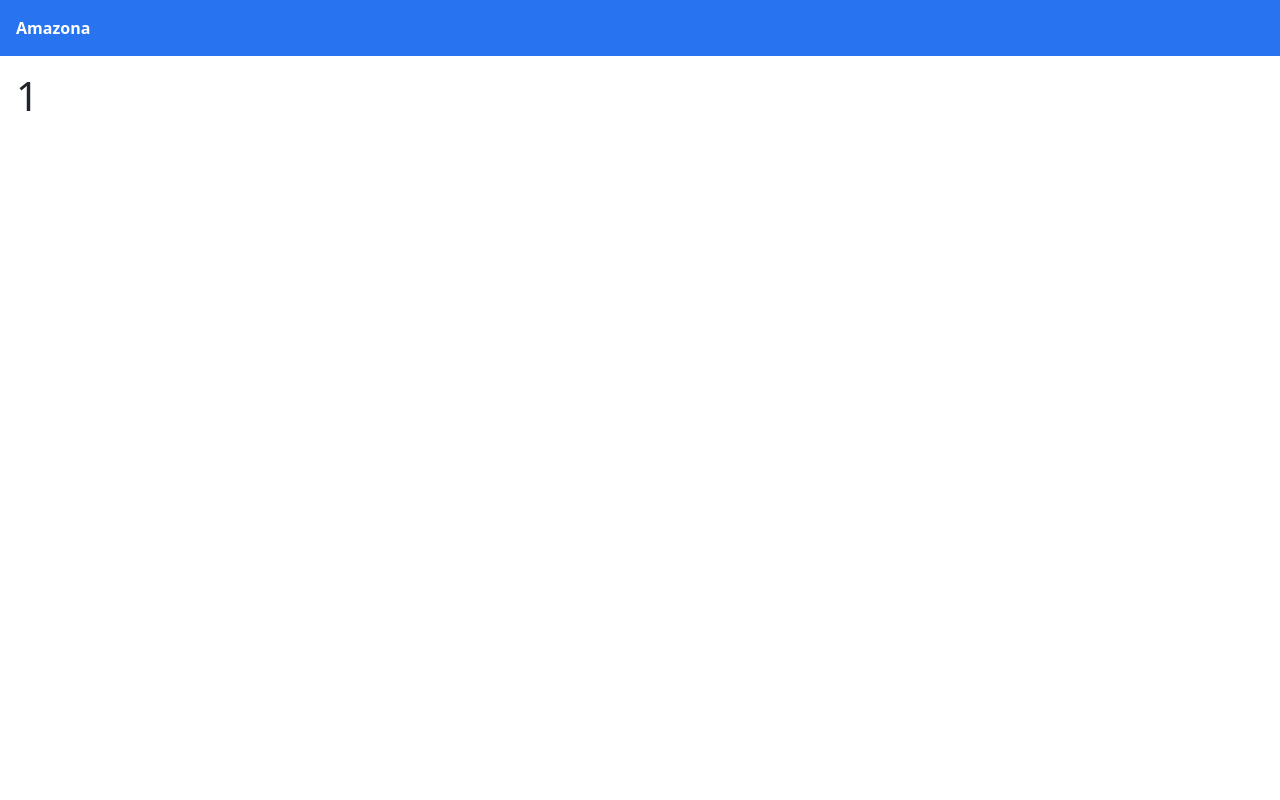
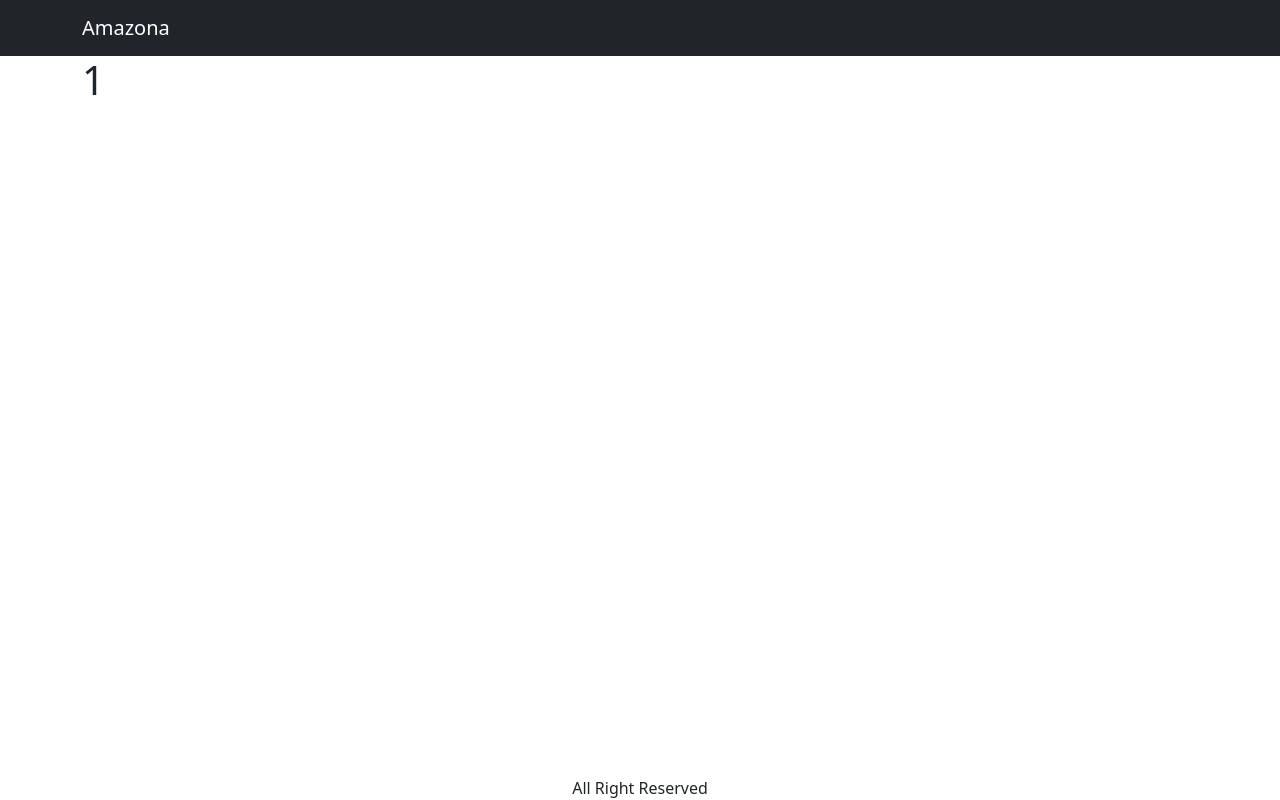
Before and after one commit to tokasravi9000/mern-amazona, a React (Create React App) app in the folder frontend/: page /product/1 in a window 1280 px wide. Built offline with nearby package versions, Linux system fonts and the light colour scheme.

Commit message:
Add bootstrap UI Framework

```diff
--- a/frontend/package.json
+++ b/frontend/package.json
@@ -10,10 +10,11 @@
     "axios": "^0.27.2",
     "bootstrap": "^5.2.1",
     "react": "^18.2.0",
+    "react-bootstrap": "^2.5.0",
     "react-dom": "^18.2.0",
+    "react-router-bootstrap": "^0.26.2",
     "react-router-dom": "^6.3.0",
-    "react-scripts": "5.0.1",
-    "use-reducer-logger": "^1.0.2",
+    "react-scripts": "^2.1.3",
     "web-vitals": "^2.1.4"
   },
   "scripts": {
--- a/frontend/src/App.js
+++ b/frontend/src/App.js
@@ -1,21 +1,36 @@
+import React from "react";
 import "./App.css";
 import { BrowserRouter, Routes, Route, Link } from "react-router-dom";
 import HomeScreen from "./screens/HomeScreen";
 import ProductScreen from "./screens/ProductScreen";
+import Navbar from "react-bootstrap/Navbar";
+import Container from "react-bootstrap/Container";
+import { LinkContainer } from "react-router-bootstrap";
 
 function App() {
   return (
     <BrowserRouter>
-      <div className="App">
-        <header className="App-header">
-          <Link to="/">Amazona </Link>
+      <div className="d-flex flex-column site-container">
+        <header>
+          <Navbar bg="dark" variant="dark">
+            <Container>
+              <LinkContainer to="/">
+                <Navbar.Brand>Amazona</Navbar.Brand>
+              </LinkContainer>
+            </Container>
+          </Navbar>
         </header>
         <main>
-          <Routes>
-            <Route path="/product/:slug" element={<ProductScreen />} />
-            <Route path="/" element={<HomeScreen />} />
-          </Routes>
+          <Container>
+            <Routes>
+              <Route path="/product/:slug" element={<ProductScreen />} />
+              <Route path="/" element={<HomeScreen />} />
+            </Routes>
+          </Container>
         </main>
+        <footer>
+          <div className="text-center"> All Right Reserved</div>
+        </footer>
       </div>
     </BrowserRouter>
   );
--- a/frontend/src/index.css
+++ b/frontend/src/index.css
@@ -11,18 +11,11 @@
   font-family: source-code-pro, Menlo, Monaco, Consolas, "Courier New",
     monospace;
 }
-
-header {
-  background-color: #2873f0;
-  padding: 1rem;
-}
-header a {
-  color: #fff;
-  text-decoration: none;
-  font-weight: bold;
+.site-container {
+  min-height: 100vh;
 }
 main {
-  padding: 1rem;
+  flex: 1;
 }
 .products {
   display: flex;
--- a/frontend/src/screens/HomeScreen.js
+++ b/frontend/src/screens/HomeScreen.js
@@ -1,12 +1,7 @@
-import React, { useState, useEffect, useReducer } from "react";
+import React, { useEffect, useReducer } from "react";
 import { Link } from "react-router-dom";
 import axios from "axios";
-import logger from "use-reducer-logger";
-//import data from "../data";
 import "bootstrap/dist/css/bootstrap.css";
-import { Action } from "history";
-// Put any other imports below so that CSS from your
-// components takes precedence over default styles.
 
 const reducer = (state, action) => {
   switch (action.type) {
@@ -23,7 +18,7 @@
 
 const HomeScreen = () => {
   //const [products, setproducts] = useState([]);
-  const [{ loading, error, products }, dispatch] = useReducer(logger(reducer), {
+  const [{ loading, error, products }, dispatch] = useReducer(reducer, {
     products: [],
     loading: true,
     error: "",
```
Also changed, not shown: frontend/src/index.js (+7 -6 lines), 2 other files (tests, documents, lock files or other folders).
